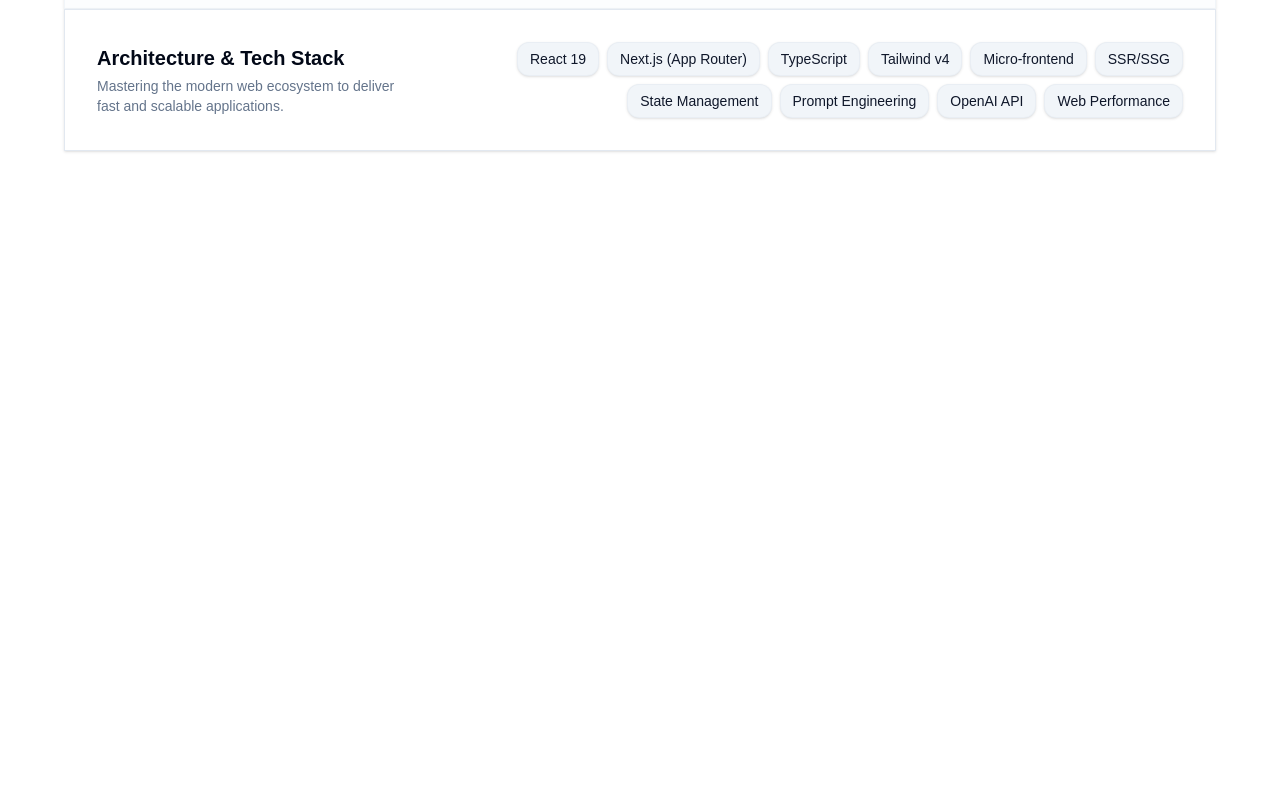
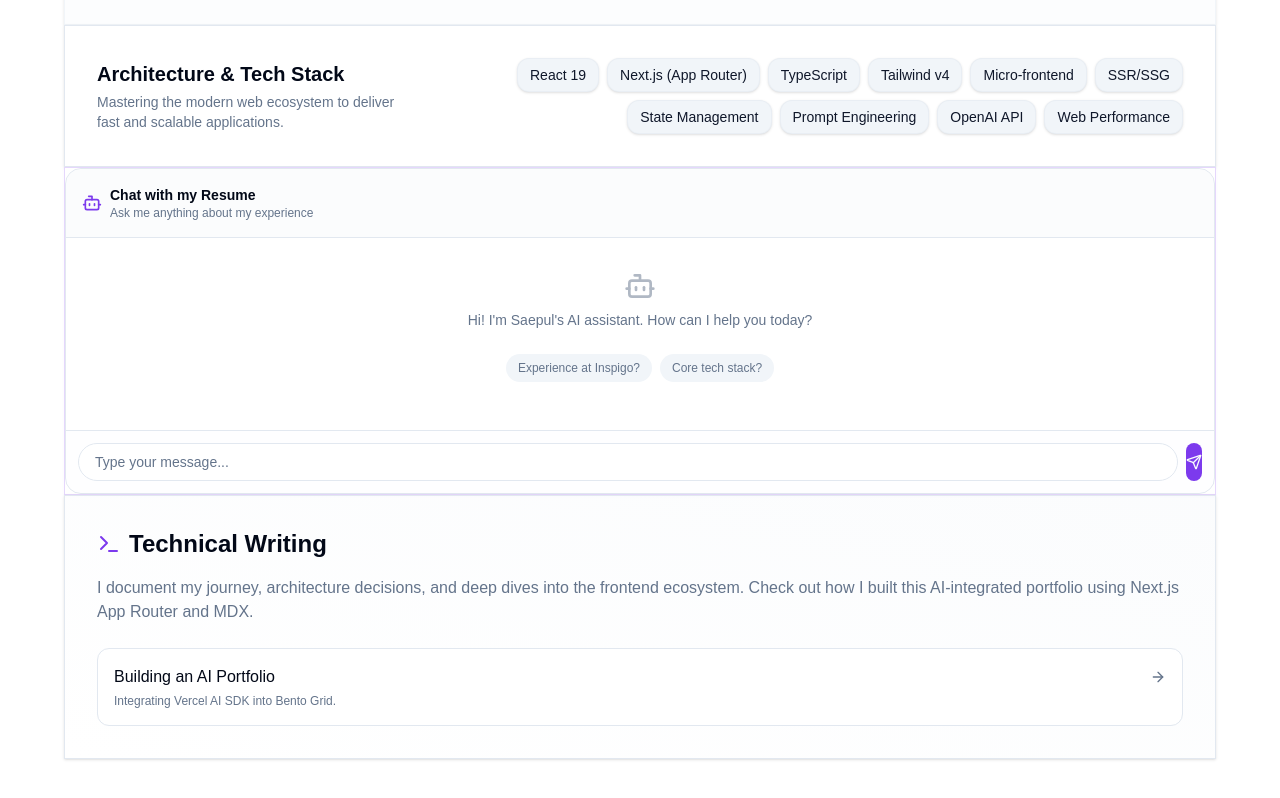
Before and after one commit to saepulmalik27/my-profile, a Next.js app in the folder apps/portfolio/: page / in a window 1280 px wide. Shown: the part 962-1760 px from the top of the page. Before the commit the page ends 1193 px from the top, so only its background shows below. Built offline with nearby package versions, Linux system fonts and the light colour scheme.

Commit message:
feat: build ai chat ui in bento grid (ticket 10)

```diff
--- a/apps/portfolio/app/page.tsx
+++ b/apps/portfolio/app/page.tsx
@@ -1,6 +1,14 @@
 import { BentoGrid, BentoCard } from '@repo/ui/bento-grid';
 import { Button } from '@repo/ui/button';
-import { ArrowRight, MapPin, Briefcase, Zap, Mail } from 'lucide-react';
+import {
+  ArrowRight,
+  MapPin,
+  Briefcase,
+  Zap,
+  Mail,
+  Terminal,
+} from 'lucide-react';
+import { ChatBox } from '../components/chat-box';
 
 export default function Page() {
   return (
@@ -166,6 +174,52 @@
               </div>
             </div>
           </BentoCard>
+
+          {/* AI Chatbot */}
+          <BentoCard
+            colSpan={2}
+            rowSpan={2}
+            className="p-0 border-primary/20 shadow-primary/5"
+          >
+            <ChatBox />
+          </BentoCard>
+
+          {/* MDX Projects Teaser */}
+          <BentoCard
+            colSpan={2}
+            rowSpan={2}
+            className="p-8 bg-gradient-to-tr from-background to-secondary/30"
+          >
+            <div className="flex flex-col h-full justify-between">
+              <div>
+                <h3 className="font-bold text-2xl mb-4 flex items-center gap-2">
+                  <Terminal className="h-6 w-6 text-primary" /> Technical
+                  Writing
+                </h3>
+                <p className="text-muted-foreground mb-6">
+                  I document my journey, architecture decisions, and deep dives
+                  into the frontend ecosystem. Check out how I built this
+                  AI-integrated portfolio using Next.js App Router and MDX.
+                </p>
+              </div>
+              <div className="space-y-3">
+                <a
+                  href="/projects/test"
+                  className="block p-4 bg-card border border-border rounded-xl hover:border-primary/50 transition-colors group"
+                >
+                  <div className="flex justify-between items-center mb-1">
+                    <h4 className="font-medium group-hover:text-primary transition-colors">
+                      Building an AI Portfolio
+                    </h4>
+                    <ArrowRight className="h-4 w-4 text-muted-foreground group-hover:text-primary transition-colors group-hover:translate-x-1" />
+                  </div>
+                  <p className="text-xs text-muted-foreground">
+                    Integrating Vercel AI SDK into Bento Grid.
+                  </p>
+                </a>
+              </div>
+            </div>
+          </BentoCard>
         </BentoGrid>
       </main>
     </div>
--- /dev/null
+++ b/apps/portfolio/components/chat-box.tsx
@@ -0,0 +1,149 @@
+'use client';
+
+import { useChat } from '@ai-sdk/react';
+import { DefaultChatTransport } from 'ai';
+import { Send, Bot, User, Loader2 } from 'lucide-react';
+import { Button } from '@repo/ui/button';
+import { useEffect, useRef, useState } from 'react';
+
+export function ChatBox() {
+  const [input, setInput] = useState('');
+
+  const { messages, sendMessage, status } = useChat({
+    transport: new DefaultChatTransport({
+      api: '/api/chat',
+    }),
+  });
+
+  const messagesEndRef = useRef<HTMLDivElement>(null);
+  const isLoading = status === 'streaming' || status === 'submitted';
+
+  // Auto-scroll to bottom when new messages arrive
+  useEffect(() => {
+    if (messagesEndRef.current) {
+      messagesEndRef.current.scrollIntoView({ behavior: 'smooth' });
+    }
+  }, [messages, status]);
+
+  const handleSubmit = (e?: React.FormEvent) => {
+    e?.preventDefault();
+    if (!input.trim() || isLoading) return;
+    sendMessage({ role: 'user', parts: [{ type: 'text', text: input }] });
+    setInput('');
+  };
+
+  const submitPreset = (text: string) => {
+    sendMessage({ role: 'user', parts: [{ type: 'text', text }] });
+  };
+
+  return (
+    <div className="flex flex-col h-full overflow-hidden bg-background rounded-2xl border border-border">
+      <div className="p-4 bg-secondary/30 border-b border-border flex items-center gap-2">
+        <Bot className="h-5 w-5 text-primary" />
+        <div>
+          <h3 className="font-semibold text-sm">Chat with my Resume</h3>
+          <p className="text-xs text-muted-foreground">
+            Ask me anything about my experience
+          </p>
+        </div>
+      </div>
+
+      <div className="flex-1 overflow-y-auto p-4 space-y-4">
+        {messages.length === 0 ? (
+          <div className="flex flex-col items-center justify-center h-full text-center text-muted-foreground space-y-2 p-4">
+            <Bot className="h-8 w-8 opacity-50" />
+            <p className="text-sm">
+              Hi! I&apos;m Saepul&apos;s AI assistant. How can I help you today?
+            </p>
+            <div className="flex flex-wrap justify-center gap-2 mt-4">
+              <button
+                onClick={() =>
+                  submitPreset('Tell me about your experience at Inspigo.')
+                }
+                className="text-xs bg-secondary hover:bg-primary/20 hover:text-primary transition-colors px-3 py-1.5 rounded-full cursor-pointer"
+              >
+                Experience at Inspigo?
+              </button>
+              <button
+                onClick={() => submitPreset('What is your core tech stack?')}
+                className="text-xs bg-secondary hover:bg-primary/20 hover:text-primary transition-colors px-3 py-1.5 rounded-full cursor-pointer"
+              >
+                Core tech stack?
+              </button>
+            </div>
+          </div>
+        ) : (
+          messages.map((m) => (
+            <div
+              key={m.id}
+              className={`flex gap-3 ${m.role === 'user' ? 'justify-end' : 'justify-start'}`}
+            >
+              {m.role !== 'user' && (
+                <div className="flex-shrink-0 w-8 h-8 rounded-full bg-primary/10 flex items-center justify-center border border-primary/20">
+                  <Bot className="h-4 w-4 text-primary" />
+                </div>
+              )}
+
+              <div
+                className={`text-sm p-3 rounded-2xl max-w-[85%] ${
+                  m.role === 'user'
+                    ? 'bg-primary text-primary-foreground rounded-tr-sm'
+                    : 'bg-secondary text-secondary-foreground rounded-tl-sm'
+                }`}
+              >
+                {/* Fallback to display string content directly if it's not an array of UIMessageParts */}
+                {Array.isArray(m.parts)
+                  ? m.parts.map((part, i) =>
+                      part.type === 'text' ? (
+                        <span key={i}>{part.text}</span>
+                      ) : null
+                    )
+                  : null}
+              </div>
+
+              {m.role === 'user' && (
+                <div className="flex-shrink-0 w-8 h-8 rounded-full bg-secondary flex items-center justify-center">
+                  <User className="h-4 w-4" />
+                </div>
+              )}
+            </div>
+          ))
+        )}
+
+        {isLoading &&
+          (messages.length === 0 ||
+            messages[messages.length - 1]?.role === 'user') && (
+            <div className="flex gap-3 justify-start">
+              <div className="flex-shrink-0 w-8 h-8 rounded-full bg-primary/10 flex items-center justify-center border border-primary/20">
+                <Bot className="h-4 w-4 text-primary" />
+              </div>
+              <div className="text-sm p-3 rounded-2xl bg-secondary text-secondary-foreground rounded-tl-sm flex items-center">
+                <Loader2 className="h-4 w-4 animate-spin text-muted-foreground" />
+              </div>
+            </div>
+          )}
+
+        <div ref={messagesEndRef} />
+      </div>
+
+      <div className="p-3 bg-secondary/10 border-t border-border">
+        <form onSubmit={handleSubmit} className="flex gap-2">
+          <input
+            className="flex-1 bg-background border border-border rounded-full px-4 py-2 text-sm focus:outline-none focus:ring-2 focus:ring-primary/50 transition-all placeholder:text-muted-foreground"
+            value={input}
+            placeholder="Type your message..."
+            onChange={(e) => setInput(e.target.value)}
+          />
+          <Button
+            type="submit"
+            size="icon"
+            disabled={isLoading || !input.trim()}
+            className="rounded-full shrink-0"
+          >
+            <Send className="h-4 w-4" />
+          </Button>
+        </form>
+      </div>
+    </div>
+  );
+}
--- a/apps/portfolio/package.json
+++ b/apps/portfolio/package.json
@@ -12,6 +12,7 @@
   },
   "dependencies": {
     "@ai-sdk/openai": "^4.0.30",
+    "@ai-sdk/react": "^4.0.55",
     "@repo/ui": "workspace:*",
     "ai": "^7.0.52",
     "gray-matter": "^4.0.3",
```
Also changed, not shown: 2 other files (tests, documents, lock files or other folders).
